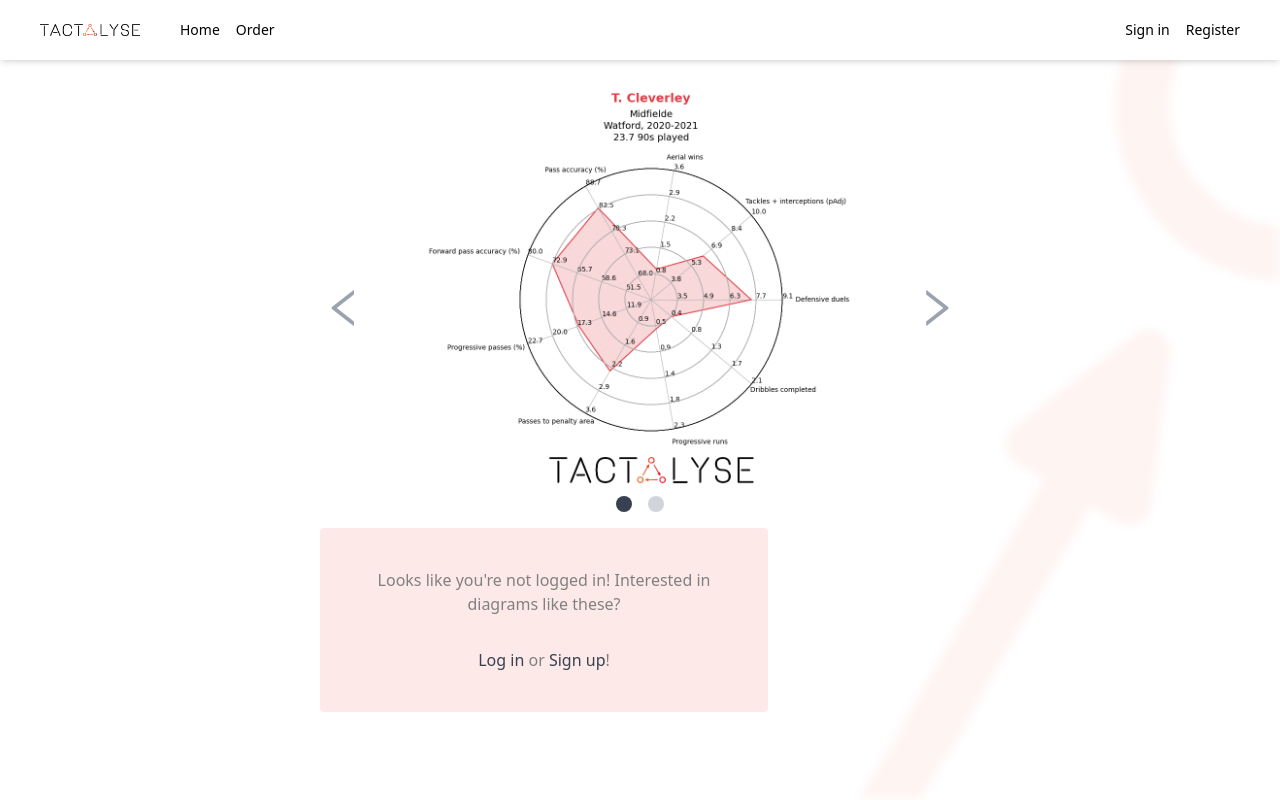
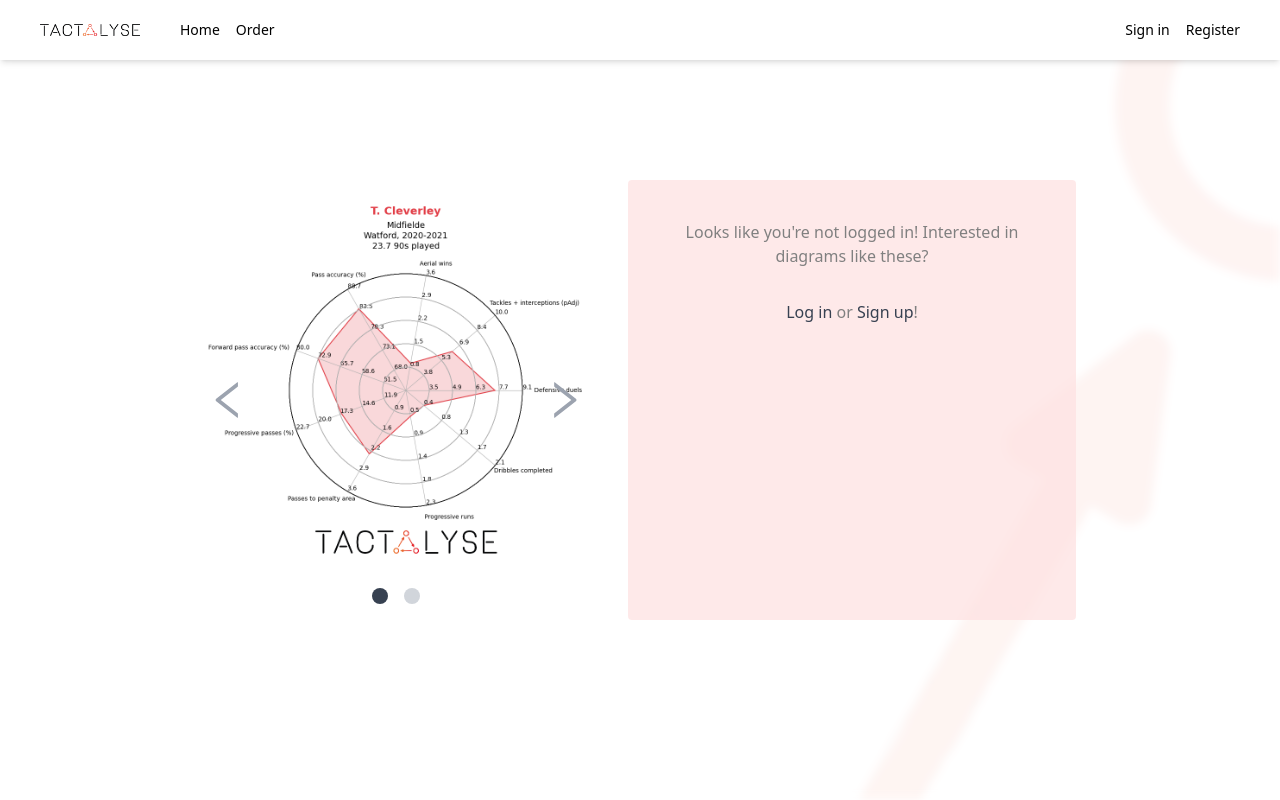
Before and after one commit to cadenn99/tactalyse-1-website, a Next.js app in the folder frontend/: page /order in a window 1280 px wide. Built offline with nearby package versions, Linux system fonts and the light colour scheme; no server answers.

Commit message:
order page at acceptable state

```diff
--- a/frontend/src/pages/order.tsx
+++ b/frontend/src/pages/order.tsx
@@ -88,10 +88,12 @@ function LoggedIn() {
       <Header/>
       <Background/>
 
-      <main className="w-fill min-w-[50vw]">
-        <Carousel images={generateImages()}/>
+      <main className="flex flex-row gap-10 align-middle">
+        <div className="w-fill min-w-[30vw] min-h-[40vh]">
+          <Carousel images={generateImages()}/>
+        </div>
 
-        <form className="form">
+        <form className="form text-center">
           <input type="text" placeholder="Name" className="input" {...register('name', {required: true})}/>
           { errors.name && <p className="error">Please enter the name of the player you want a report on.</p>}
           <button onClick={handleSubmit(onSubmit)} type="submit" className="w-full rounded bg-[#ff2301] py-3 font-semibold">Submit</button>
@@ -112,8 +114,10 @@ function NotLoggedIn() {
       </Head>
       <Header/>
       <Background/>
-      <main className="w-fill min-w-[50vw]">
-        <Carousel images={generateImages()}/>
+      <main className="flex flex-row gap-10 align-middle">
+        <div className="w-fill min-w-[30vw] min-h-[40vh]">
+          <Carousel images={generateImages()}/>
+        </div>
 
         <div className="form text-[gray] text-center">
           <p>Looks like you're not logged in!
```
